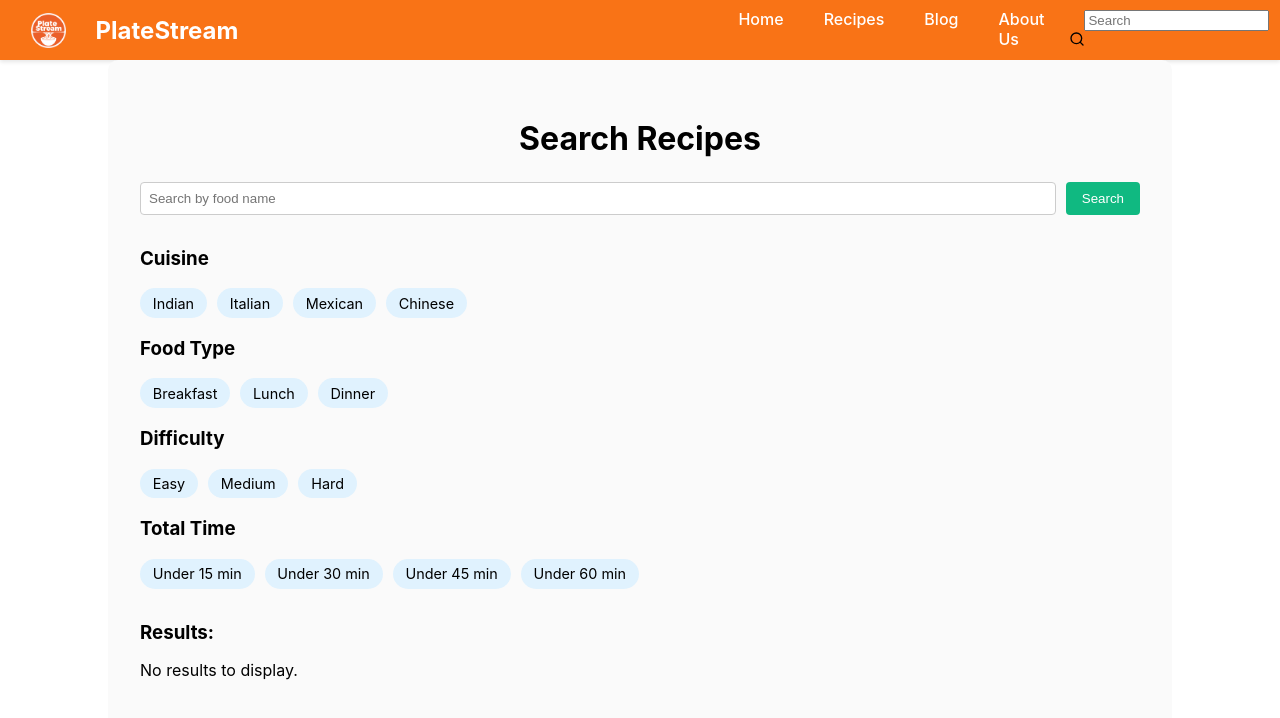
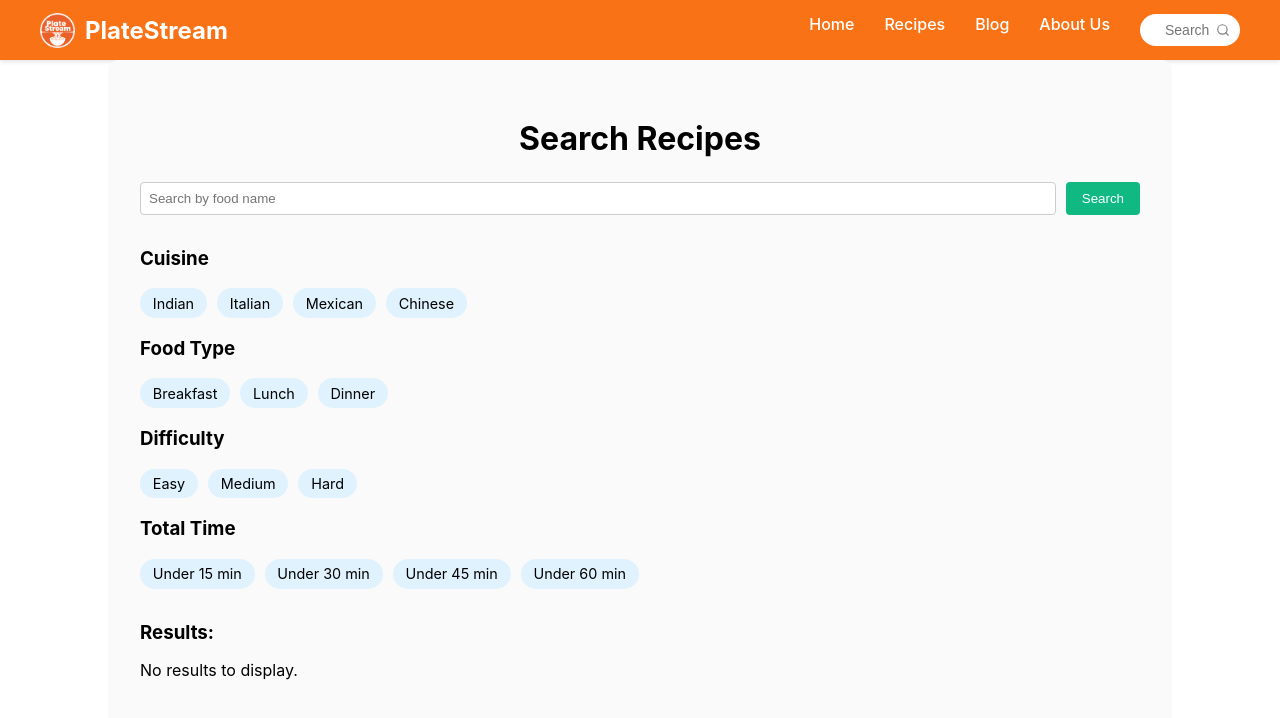
Before and after one commit to Elangovan2006M/Food-Recipes, a React (Create React App) app in the folder FoodyUI/: page / in a window 1280 px wide. Shown: the top 718 px of the page. Built offline with nearby package versions, Linux system fonts and the light colour scheme.

Commit message:
navbar commit2

```diff
--- a/FoodyUI/src/Components/Navbar.js
+++ b/FoodyUI/src/Components/Navbar.js
@@ -1,9 +1,20 @@
-import React from 'react';
+import React, { useState } from 'react';
 import '../Styles/Navbar.css';
-import {FiSearch} from 'react-icons/fi'
+import {FiSearch} from 'react-icons/fi';
+import {FaBars, FaTimes} from 'react-icons/fa';
 import PlateStream from '../Assests/Platestream.png'
 
+
+
+
 const Navbar = () => {
+const[isMobileMenuOpen, setIsMobileMenuOpen] = useState(false);
+
+const toggleMobileMenu = () =>
+{
+  setIsMobileMenuOpen(!isMobileMenuOpen);
+}
+
   return (
     <div className="navbar-container">
       <div className="navbar">
@@ -11,7 +22,7 @@ const Navbar = () => {
           <img src={PlateStream} alt="logo" />
           <h2 className="nav-header">PlateStream</h2>
         </div>
-        <ul className="nav-content">
+        <div className={`nav-content ${isMobileMenuOpen ? 'open' : ''}`}>
           <li><a href="/">Home</a></li>
           <li><a href="/">Recipes</a></li>
           <li><a href="/">Blog</a></li>
@@ -20,7 +31,10 @@ const Navbar = () => {
           <input type='search' placeholder='Search'/>
           <FiSearch className='search-icon'/>
         </div>
-        </ul>
+        <div className='hamburger' onClick={toggleMobileMenu}>
+          {isMobileMenuOpen ? <FaTimes/> : <FaBars/>}
+        </div>
+        </div>
       </div>
     </div>
   );
--- a/FoodyUI/src/Styles/Navbar.css
+++ b/FoodyUI/src/Styles/Navbar.css
@@ -1,4 +1,5 @@
 .navbar-container {
+  width: 100%;
   display: flex;
   justify-content: center;
   align-items: center;
@@ -10,12 +11,12 @@
 .navbar {
   display: flex;
   align-items: center;
-    /* justify-content: space-between; */
-    gap: 500px;
+  justify-content: space-between;
   width: 100%;
-    max-width: none;
+  max-width: 1200px;
   padding: 0 20px;
   color: #ffffff;
+  flex-wrap: wrap;
 }
 
 .nav-brand {
@@ -27,8 +28,7 @@
   height: 35px;
   width: 35px;
   object-fit: contain;
-    margin-left: 20px;
-    margin-right: 30px;
+  margin-right: 10px;
 }
 
 .nav-header {
@@ -40,7 +40,7 @@
 
 .nav-content {
   display: flex;
-    gap: 40px;
+  gap: 30px;
   list-style: none;
   margin: 0;
   padding: 0;
@@ -57,15 +57,63 @@
   color: #000000;
 }
 
-  .nav-search
-  {
-    border: #000000;
+.nav-search {
+  position: relative;
+  display: flex;
+  align-items: center;
 }
 
-  .search-icon
-  {
-    position: relative;
-    right: 15px;
-    color: #000000;
-    align-items: center;
+.nav-search input {
+  padding: 8px 15px 8px 25px;
+  width: 100px;
+  border-radius: 20px;
+  border: none;
+  font-size: 14px;
+  outline: none;
+  background-color: white;
+  color: black;
 }
+
+.search-icon {
+  position: absolute;
+  right: 10px;
+  font-size: 14px;
+  color: gray;
+  pointer-events: none;
+}
+
+/* Hamburger Menu */
+.hamburger {
+  display: none;
+  font-size: 24px;
+  color: #ffffff;
+  cursor: pointer;
+}
+
+/* Responsive Design */
+@media (max-width: 768px) {
+  .nav-content {
+    flex-direction: column;
+    width: 100%;
+    display: none;
+    background-color: #f97316;
+    padding: 10px 0;
+  }
+
+  .nav-content.open {
+    display: flex;
+  }
+
+  .nav-search {
+    margin-top: 10px;
+    width: 100%;
+  }
+
+  .nav-search input {
+    width: 100%;
+  }
+
+  .hamburger {
+    display: block;
+  }
+}
```
Lines whose indentation alone changed are shown as unchanged.
